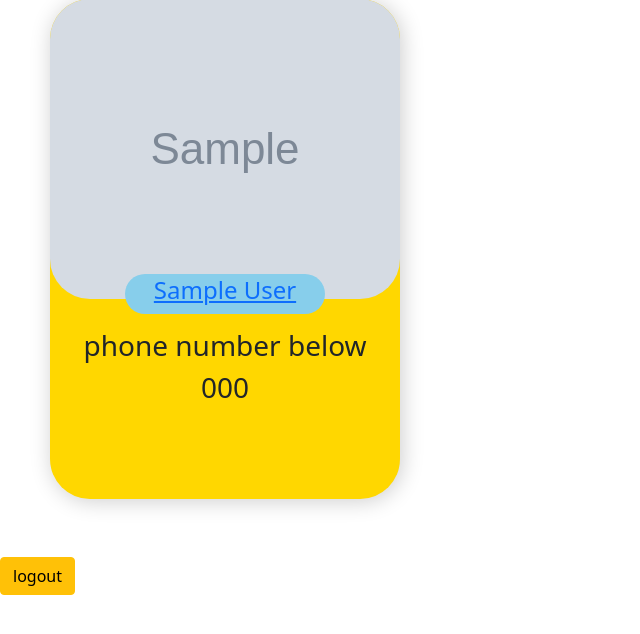
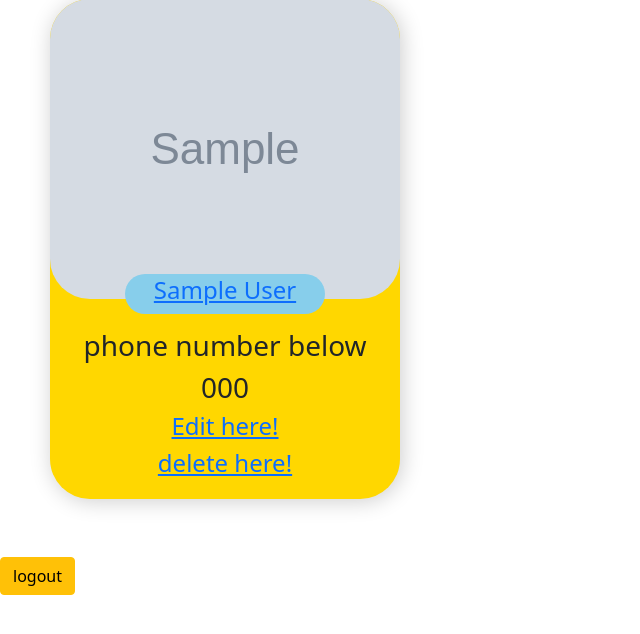
Before and after one commit to Blackice21/phonebook, a Django app: page / in a window 1280 px wide. Shown: the part 41-675 px from the top of the page, without its empty margins (0-640 px from the left). Run offline with Django 3.2, Linux system fonts and the light colour scheme; a user stored in the database is signed in; tables that the repository leaves empty hold one stand-in row (values such as "Sample post"); grey boxes marked "Sample" are stand-in pictures.

Commit message:
added little more styling as well as update and delete functionality.

```diff
--- a/myapp/static/index.css
+++ b/myapp/static/index.css
@@ -58,6 +58,10 @@
     background-repeat: no-repeat;
 }
 
+.del:hover{
+    color: red;
+}
+
 @media(max-width: 1350px) {
     .card-container{
         flex-direction: column;
--- a/myapp/views.py
+++ b/myapp/views.py
@@ -21,6 +21,26 @@ def create_contact(request):
 def detail_contact(request, pk):
     contact = get_object_or_404(Contacts, pk=pk)
     return render(request, 'crud/detail.html', {'contact': contact})
+
+def update_contact(request, pk):
+    contact = get_object_or_404(Contacts, pk=pk)
+
+    if request.method == 'GET':
+        form = Contactform(instance=contact)
+        return render(request, 'crud/update.html', {'contact':contact, 'form':form})
+    else:
+        form = Contactform(request.POST, request.FILES, instance=contact)
+        form.save()
+        return redirect('home')
+
+def delete_contact(request, pk):
+    if request.method == 'GET':
+        contact = get_object_or_404(Contacts, pk=pk)
+        return render(request, 'crud/delete.html', {'contact': contact})
+    else:
+        contact = get_object_or_404(Contacts, pk=pk)
+        contact.delete()
+        return redirect('home')
 
 @login_required
 def home(request):
--- a/phonebook/urls.py
+++ b/phonebook/urls.py
@@ -27,6 +27,8 @@ urlpatterns = [
     path('logout/', views.logoutuser, name='logoutform'),
     path('create/', views.create_contact, name='create'),
     path('detail/<int:pk>/', views.detail_contact, name='detail'),
+    path('update/<int:pk>/', views.update_contact, name='update'),
+    path('delete/<int:pk>/', views.delete_contact, name='delete'),
 ]
 if settings.DEBUG:
     urlpatterns += static(settings.STATIC_URL, document_root=settings.STATIC_ROOT)
--- a/templates/home.html
+++ b/templates/home.html
@@ -9,11 +9,13 @@ this is the home page!
     <div class="card-base">
         <img  class="the-img" src="{{ contact.image.url }}">
         <div class="the-btn">
-          <h4><a href="{% url 'detail' pk=contact.pk %}">{{contact.first_name}} {{contact.last_name}}</a></h4>
+          <h4><a href="{% url 'detail' pk=contact.pk %}">{{contact.first_name|title}} {{contact.last_name|title }}</a></h4>
         </div>
         <div class="content">
           <h3>phone number below</h3>
           <h3>{{contact.phone_number}}</h3>
+          <h4><a href="{% url 'update' pk=contact.pk %}">Edit here!</a></h4>
+          <h4><a class="del" href="{% url 'delete' pk=contact.pk %}">delete here!</a></h4>
         </div>
     </div>
 {% endfor %}
```
Also changed, not shown: templates/crud/delete.html (added, +11 -0 lines), templates/crud/update.html (added, +10 -0 lines).
